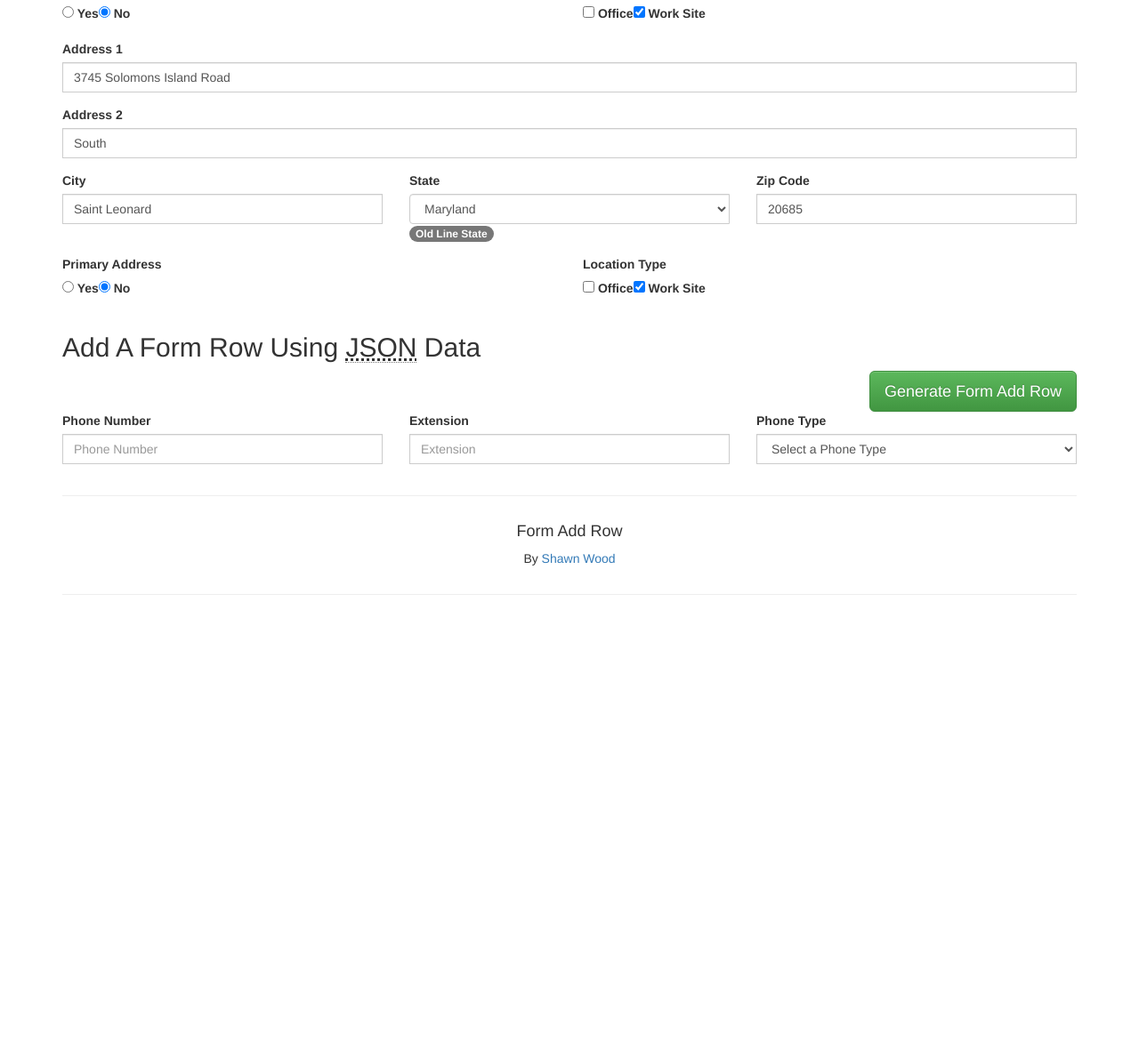
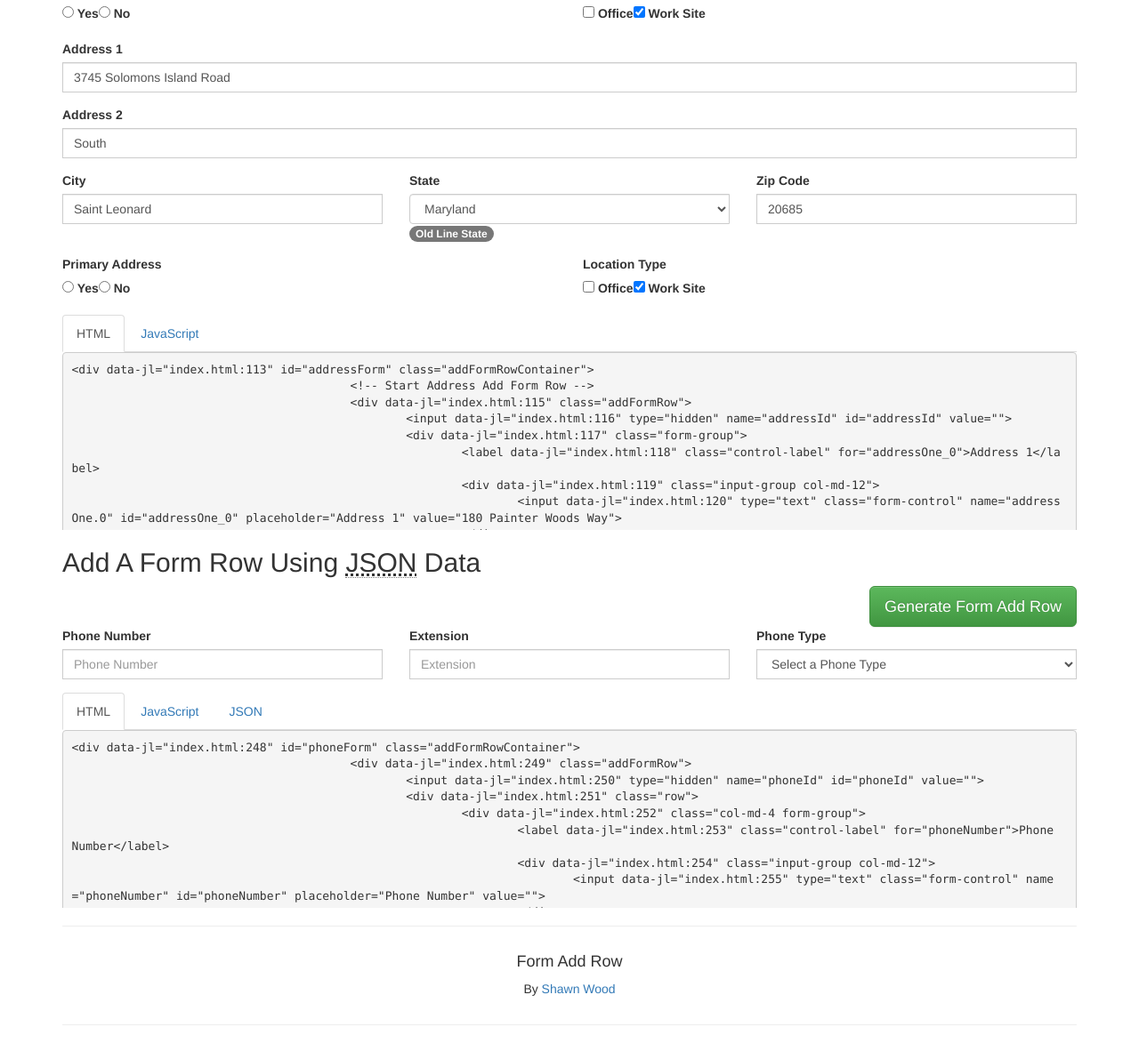
Before and after one commit to greedyPixel/FormAddRow, a plain HTML site: page index.html in a window 1280 px wide. Shown: the part 737-1910 px from the top of the page at 89% size. Before the commit the page ends 1426 px from the top, so only its background shows below. Drawn offline with Linux system fonts and the light colour scheme.

Commit message:
added helper.js to auto generate the HTML samples used in the demo
Added JavaScript to autogenerate the sample HTML code for the demos.

```diff
--- a/_notes/dwsync.xml
+++ b/_notes/dwsync.xml
@@ -1,4 +1,4 @@
 <?xml version="1.0" encoding="utf-8" ?>
 <dwsync>
-<file name="index.html" server="C:/inetpub/wwwroot/FormAddRow/" local="131438401494320864" remote="131438401490000000" Dst="2" />
+<file name="index.html" server="C:/inetpub/wwwroot/FormAddRow/" local="131441583986690731" remote="131441583980000000" Dst="2" />
 </dwsync>
--- /dev/null
+++ b/assets/js/_notes/dwsync.xml
@@ -0,0 +1,4 @@
+<?xml version="1.0" encoding="utf-8" ?>
+<dwsync>
+<file name="helpers.js" server="C:/inetpub/wwwroot/FormAddRow/" local="131441585906939198" remote="131441585900000000" Dst="2" />
+</dwsync>
--- /dev/null
+++ b/assets/js/helpers.js
@@ -0,0 +1,79 @@
+// JavaScript Document
+(function ( $ ) {
+	$.fn.displayHTML = function( options ) {
+		// This is the easiest way to have default options.
+        var settings = $.extend({
+            // These are the defaults.
+            destination: '',
+			loaded: function(){}
+        }, options );
+
+		var $this = $(this);
+
+		var source = settings.source,
+			destination = settings.destination,
+			sourceHTML = '';
+
+		promise = getHTML().then(parseHTML).then(afterBuilt);
+
+		function getHTML() {
+			var d = $.Deferred();
+			var target = $this;
+
+			var thisHtml = $this.html();
+			//console.log($this.prop('outerHTML'))
+			sourceHTML = '<figure class="highlight"><pre><code class="language-html" data-lang="html">'
+				+ $this.prop('outerHTML');
+				+  '</code></pre></figure>';
+			// empty the old html when done with it
+			$(destination).empty();
+			// Append the template
+			$(destination).append(sourceHTML);
+
+			d.resolve();
+
+			return d.promise();
+		}
+		function parseHTML() {
+			var d = $.Deferred();
+
+			var newDestination = $(destination).children().children().children().children();
+
+			//var rawHtml = $(destination).children().children().children().children().html().replaceAll('<', '&lt;').replaceAll('>', '&gt;');
+
+			var rawHtml = newDestination.text(newDestination.prop('outerHTML')).html().trim();
+
+			//rawHtml.toString().replace('&lt;','<span class="nt">&lt;').replace('&gt;','&gt;</span>');
+
+			//console.log(newDestination.text());
+
+			newDestination.text().replace('&lt;','<span class="nt">&lt;').replace('&gt;','&gt;</span>');
+
+			//newDestination.text(function (i, old) {
+				 //return old.replace('&lt;','<span class="nt">&lt;').replace('&gt;','&gt;</span>');
+			//});
+
+			//console.log(transposed)
+
+			//var transposed = $(destination).children().html();
+			// empty the old html when done with it
+			//$(destination).children().empty();
+			// Append the template
+			//$(destination).children().children().children().children().append(rawHtml);
+
+			d.resolve();
+
+			return d.promise();
+		}
+		function afterBuilt() {
+			var d = $.Deferred();
+
+			//Add after build functions
+			settings.loaded();
+
+			d.resolve();
+
+			return d.promise();
+		}
+	};
+}( jQuery ));
--- a/dist/js/FormAddRow.js
+++ b/dist/js/FormAddRow.js
@@ -10,7 +10,7 @@
             url: '',
 			dataType: 'json',
 			title: '',
-			loaded: function(){},
+			loaded: function(data){},
 			destroy: false
         }, options );
 
@@ -213,7 +213,7 @@
 			var d = $.Deferred();
 
 			//Add after build functions
-			settings.loaded();
+			settings.loaded(rowData);
 
 			d.resolve();
 
--- a/dist/js/_notes/dwsync.xml
+++ b/dist/js/_notes/dwsync.xml
@@ -1,4 +1,4 @@
 <?xml version="1.0" encoding="utf-8" ?>
 <dwsync>
-<file name="FormAddRow.js" server="C:/inetpub/wwwroot/FormAddRow/" local="131439043133570469" remote="131439043130000000" Dst="2" />
+<file name="FormAddRow.js" server="C:/inetpub/wwwroot/FormAddRow/" local="131441567936836935" remote="131441567930000000" Dst="2" />
 </dwsync>
--- a/index.html
+++ b/index.html
@@ -15,6 +15,12 @@
       <script src="https://oss.maxcdn.com/html5shiv/3.7.2/html5shiv.min.js"></script>
       <script src="https://oss.maxcdn.com/respond/1.4.2/respond.min.js"></script>
     <![endif]-->
+    <style type="text/css">
+		.code-window {
+			max-height: 200px;
+			overflow-y: scroll;
+		}
+	</style>
 </head>
 <body>
 	<nav class="navbar navbar-inverse">
@@ -213,6 +219,24 @@
 					<!-- End Address Add Form Row 2-->
 				</div>
 				<!-- End Address Add Form Row Container -->
+				<div class="row">
+					<div class="col-md-12">
+						<ul class="nav nav-tabs">
+							<li class="active"><a data-toggle="tab" href="#addressHtml">HTML</a></li>
+							<li><a data-toggle="tab" href="#addressJs">JavaScript</a></li>
+						</ul>
+						<div class="tab-content">
+							<div id="addressHtml" class="tab-pane fade in active code-window">
+
+							</div>
+							<div id="addressJs" class="tab-pane fade code-window">
+								<figure class="highlight"><pre><code class="language-html" data-lang="html">$('#addressForm').FormAddRow({<br>	loaded: function(){<br>		// do something after form add row is generated<br>	}<br>});</code></pre></figure>
+							</div>
+						</div>
+					</div>
+				</div>
+				<!---<figure class="highlight"><pre><code class="language-html" data-lang="html">You can use the mark tag to <span class="nt">&lt;mark&gt;</span>highlight<span class="nt">&lt;/mark&gt;</span> text.</code></pre></figure>-->
+
 				<div class="row" id="jsonDataForm">
 					<div class="col-md-12">
 						<h2>Add A Form Row Using <abbr title="JavaScript Object Notation">JSON</abbr> Data </h2>
@@ -251,6 +275,26 @@
 						</div>
 					</div>
 				</div>
+				<div class="row">
+					<div class="col-md-12">
+						<ul class="nav nav-tabs">
+							<li class="active"><a data-toggle="tab" href="#phoneHtml">HTML</a></li>
+							<li><a data-toggle="tab" href="#phoneJs">JavaScript</a></li>
+							<li><a data-toggle="tab" href="#phoneJson">JSON</a></li>
+						</ul>
+						<div class="tab-content">
+							<div id="phoneHtml" class="tab-pane fade in active code-window">
+
+							</div>
+							<div id="phoneJs" class="tab-pane fade code-window">
+								<figure class="highlight"><pre><code class="language-html" data-lang="html">$('#phoneForm').FormAddRow({<br>	dataType: "json",<br>	url: "assets/data/phones.json",<br>	data: "data",<br>	title: "Phone(s)",<br>	loaded: function(data){<br>		// load something after form add row is finished loading.<br>	}<br>});</code></pre></figure>
+							</div>
+  							<div id="phoneJson" class="tab-pane fade code-window">
+								<p>Click the "Generate Form Add Row Button" to see JSON object format.</p>
+							</div>
+						</div>
+					</div>
+				</div>
 			</div>
 		</div>
 		<hr>
@@ -268,12 +312,24 @@
 <script src="libs/jquery-ui-1.12.1/external/jquery/jquery.js"></script>
 <!-- Include all compiled plugins (below), or include individual files as needed -->
 <script src="libs/bootstrap-3.3.7/js/bootstrap.min.js"></script>
+<script src="assets/js/helpers.js"></script>
 <script src="dist/js/FormAddRow.js"></script>
 <script type="text/javascript">
 	$( document ).ready(function() {
     	getStates('select[data-type="state"]','MD');
 		//getPhones();
+		$('#phoneForm').displayHTML({
+			destination: '#phoneHtml',
+			loaded: function(){
 
+			}
+		});
+		$('#addressForm').displayHTML({
+			destination: '#addressHtml',
+			loaded: function(){
+
+			}
+		});
 	});
 	function getStates(target,selected){
 		if( typeof target === 'undefined' || target === null ){
@@ -353,7 +409,7 @@
 						$(this).text(message2);
 						$('#addressForm').FormAddRow({
 							loaded: function(){
-							console.log('I built some addresses');
+								// do something after form add row is generated
 							}
 						});
 					} else { // Destroy
@@ -377,8 +433,12 @@
 							url: "assets/data/phones.json",
 							data: "data",
 							title: "Phone(s)",
-							loaded: function(){
-								console.log('phones built');
+							loaded: function(data){
+								$('#phoneJson').empty();
+								var jsonObect = '<figure class="highlight"><pre><code class="language-html" data-lang="html">'
+									+ JSON.stringify(data)
+									+  '</code></pre></figure>';
+								$('#phoneJson').append(jsonObect);
 							}
 						});
 					} else { // Destroy
```
Also changed, not shown: 1 other file.
